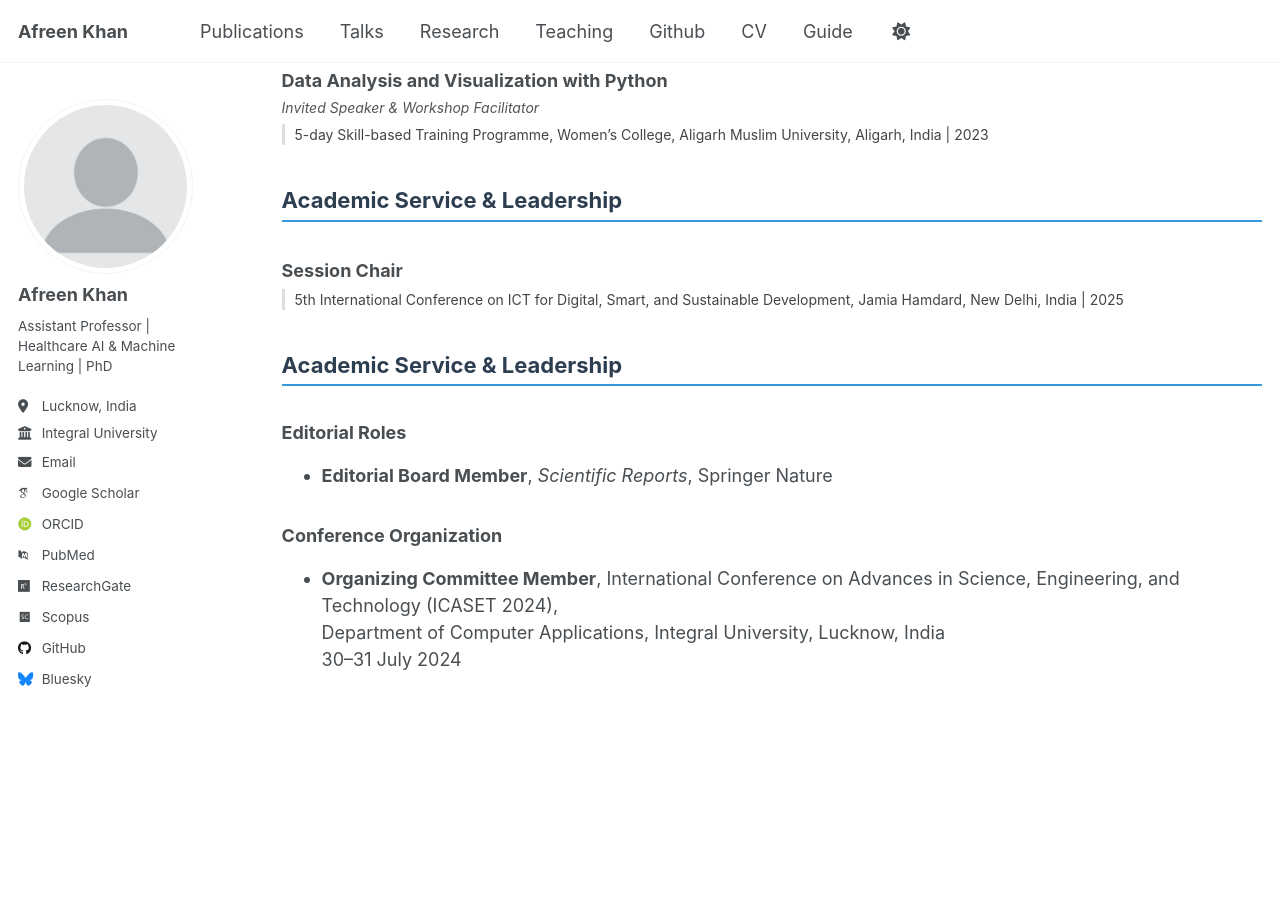
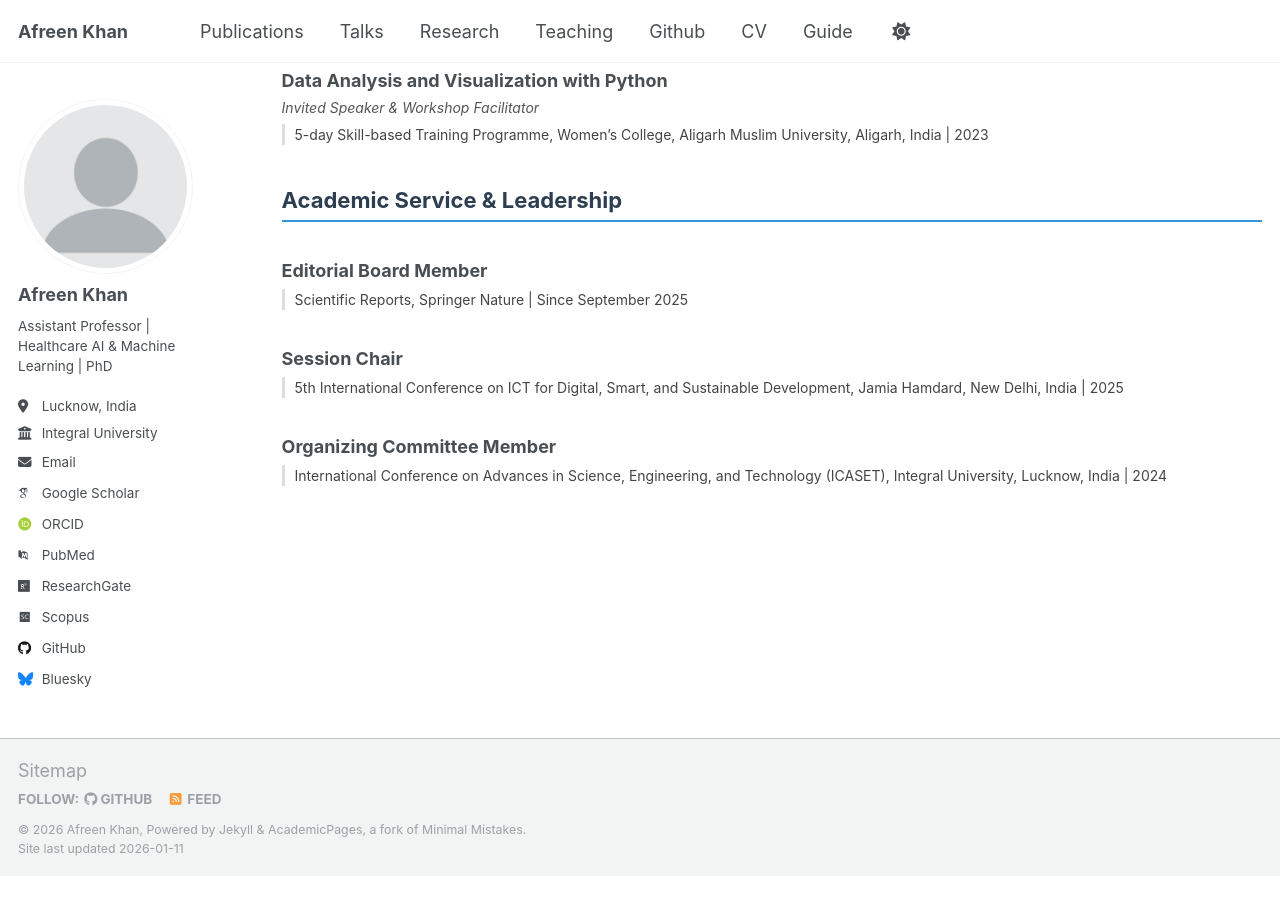
Before and after one commit to afreen-kh/afreen-kh.github.io, a Jekyll site: the page built from _pages/talks.html, in a window 1280 px wide and 900 px high, scrolled down 762 px. Built offline with Jekyll 4.4.1, drawn with Linux system fonts in a browser that asks for light colours; some web fonts are replaced; a script that is not in the unit is left out; after the commit the page ends 1639 px from its top, so only the background shows below that.

Commit message:
Update talks.html

```diff
--- a/_pages/talks.html
+++ b/_pages/talks.html
@@ -80,6 +80,15 @@ Selected invited talks, plenary lectures, workshops, and academic service roles.
 
 <div class="archive__item">
   <h3 class="archive__item-title">
+    Editorial Board Member
+  </h3>
+  <div class="pub-contribution">
+    Scientific Reports, Springer Nature | Since September 2025
+  </div>
+</div>
+
+<div class="archive__item">
+  <h3 class="archive__item-title">
     Session Chair
   </h3>
   <div class="pub-contribution">
@@ -87,22 +96,11 @@ Selected invited talks, plenary lectures, workshops, and academic service roles.
   </div>
 </div>
 
-<h2 class="pub-section-title">Academic Service & Leadership</h2>
-
-<h3>Editorial Roles</h3>
-<ul>
-  <li>
-    <strong>Editorial Board Member</strong>,
-    <em>Scientific Reports</em>, Springer Nature
-  </li>
-</ul>
-
-<h3>Conference Organization</h3>
-<ul>
-  <li>
-    <strong>Organizing Committee Member</strong>,
-    International Conference on Advances in Science, Engineering, and Technology (ICASET 2024),<br>
-    Department of Computer Applications, Integral University, Lucknow, India<br>
-    30–31 July 2024
-  </li>
-</ul>
+<div class="archive__item">
+  <h3 class="archive__item-title">
+    Organizing Committee Member
+  </h3>
+  <div class="pub-contribution">
+    International Conference on Advances in Science, Engineering, and Technology (ICASET), Integral University, Lucknow, India | 2024
+  </div>
+</div>
```
